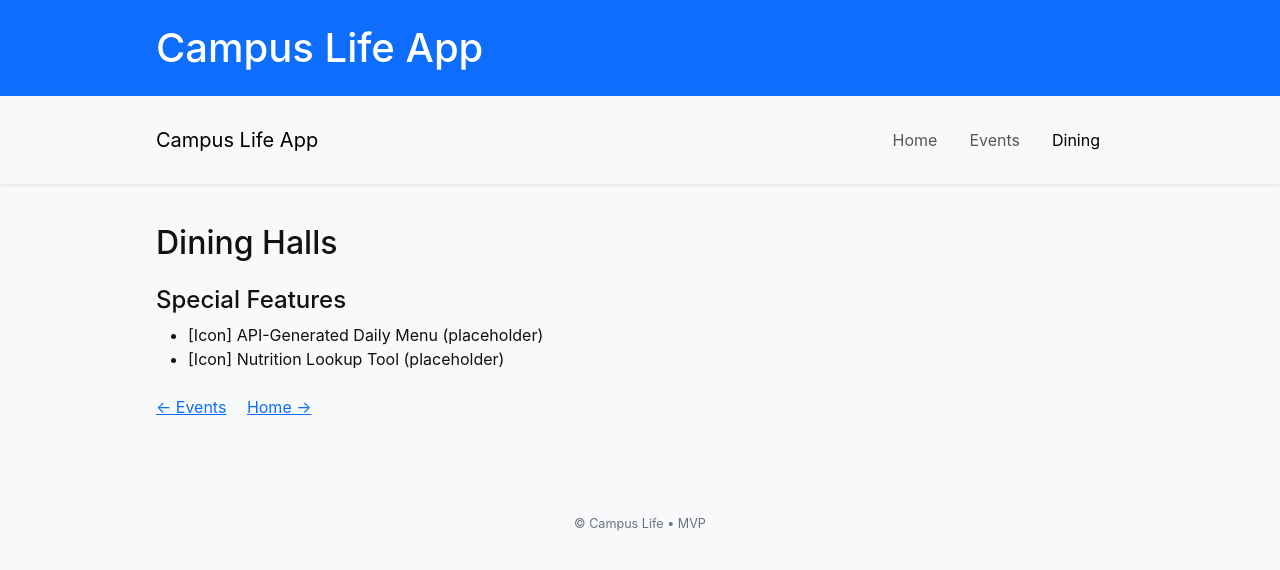
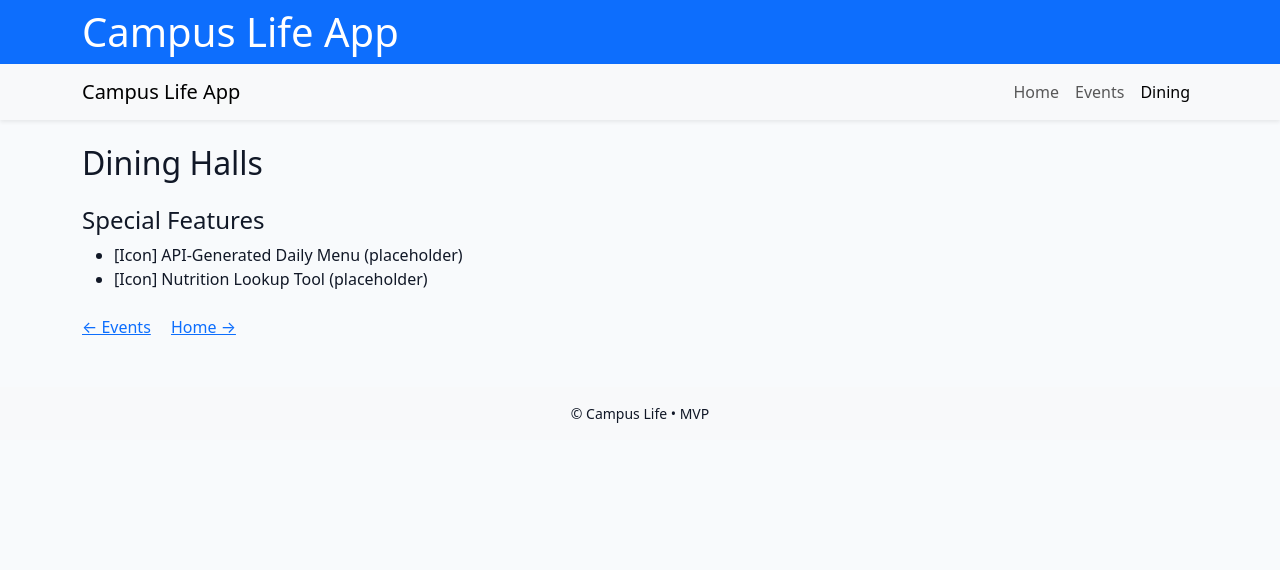
Before and after one commit to Bigdbetd/campus-life-super-app, a plain HTML site: page dining.html in a window 1280 px wide. Drawn offline with nearby package versions, Linux system fonts and the light colour scheme.

Commit message:
added basic style and css to style.css

```diff
--- a/css/style.css
+++ b/css/style.css
@@ -1,17 +1,23 @@
-/* Basic styles for campus-life-super-app */
-:root{
-  --bg:#f8f9fb;
-  --accent:#2b6cb0;
-  --muted:#6b7280;
+/* css/style.css - Campus Life MVP (by Drew Newman) */
+
+/* Body defaults */
+body {
+  font-family: system-ui, -apple-system, "Segoe UI", Roboto, Arial, sans-serif;
+  background: #f8fafc;
+  color: #111827;
+  margin: 0;
 }
-*{box-sizing:border-box}
-html,body{height:100%;margin:0;font-family:Inter, system-ui, -apple-system, 'Segoe UI', Roboto, 'Helvetica Neue', Arial;color:#111;background:var(--bg)}
-header{background:var(--accent);color:white;padding:1rem}
-.container{max-width:1000px;margin:0 auto;padding:1rem}
-nav a{color:rgba(255,255,255,0.95);margin-right:1rem;text-decoration:none}
-main{padding:2rem}
-footer{padding:1rem;text-align:center;color:var(--muted);font-size:0.9rem}
-/* Responsive */
-@media(min-width:768px){
-  .grid{display:grid;grid-template-columns:1fr 300px;gap:1rem}
+
+/* Header styles */
+header { background: #0d6efd; color: white; }
+
+/* Card visuals */
+.card {
+  border: 0;
+  box-shadow: 0 1px 8px rgba(15,15,15,0.04);
 }
+
+/* Small screens tweak */
+@media (max-width: 576px) {
+  header h1 { font-size: 1.1rem; }
+}
```
